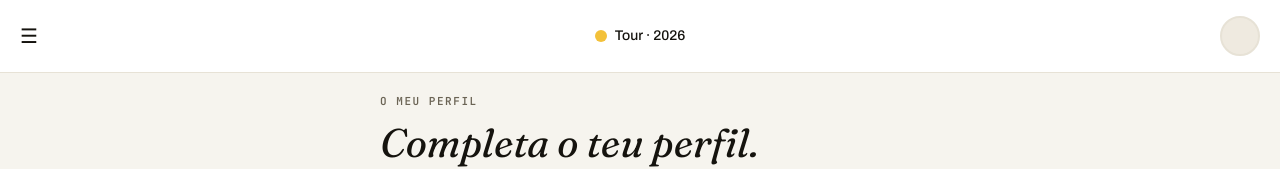
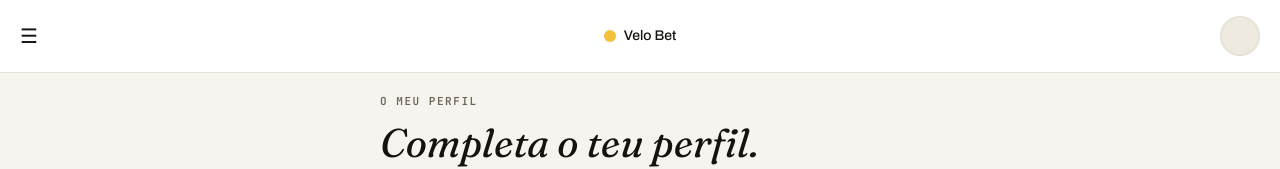
Before and after one commit to sbadaspor/Velobet, a Next.js app: page /perfil in a window 1280 px wide. Shown: the top 169 px of the page. Built offline with nearby package versions, Linux system fonts and the light colour scheme; no server answers.

Commit message:
Update page.tsx

```diff
--- a/src/app/perfil/page.tsx
+++ b/src/app/perfil/page.tsx
@@ -281,7 +281,7 @@ export default function PerfilPage() {
         </div>
         <div className="flex-1 flex items-center justify-center gap-2 text-sm font-medium">
           <span className="w-3 h-3 rounded-full bg-gold" />
-          <span>Tour · 2026</span>
+          <span>Velo Bet</span>
         </div>
         <div className="flex-1 flex items-center justify-end">
           <div className="w-10 h-10 rounded-full bg-surface-3 border-2 border-border overflow-hidden">
```
